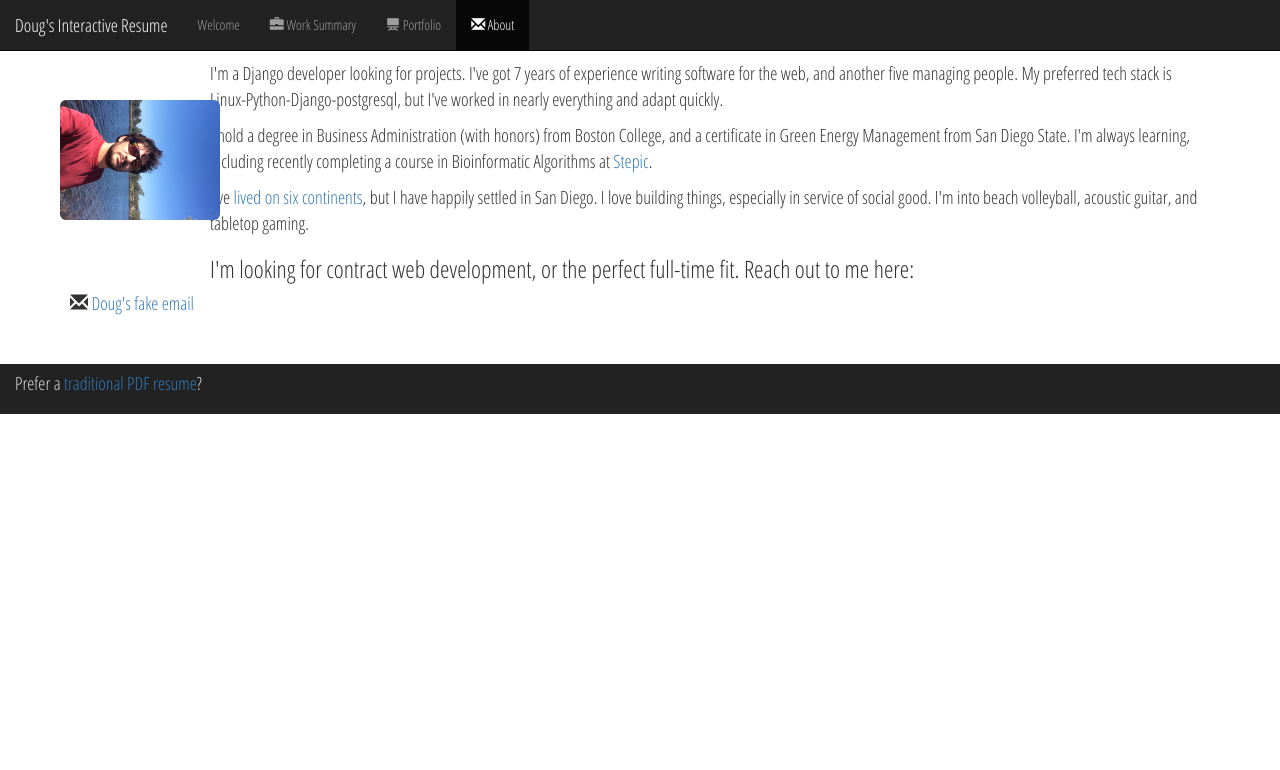
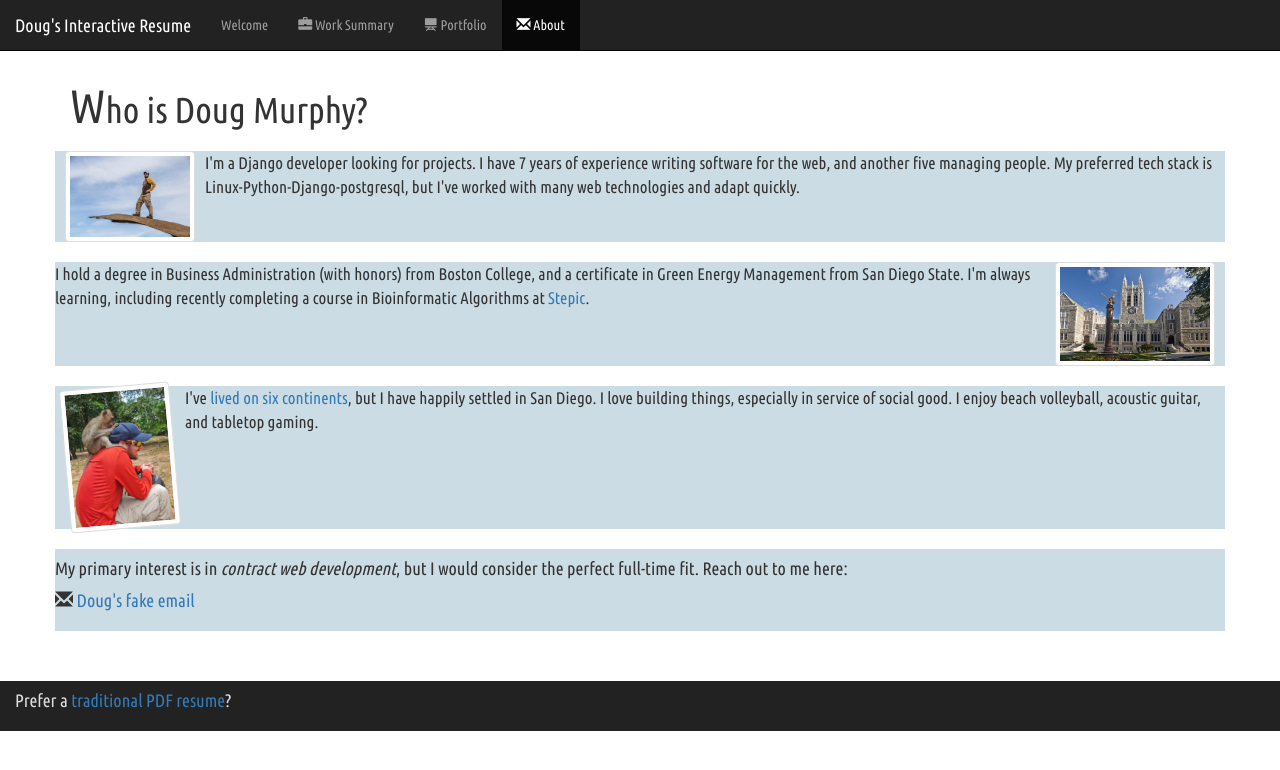
Before and after one commit to dougmurphy34/InteractiveResume, a Django app: page /contact/ in a window 1280 px wide. Shown: the top 770 px of the page. Run offline with Django 3.2, Linux system fonts and the light colour scheme; some libraries are stand-ins or nearby versions.

Commit message:
Added splash_image and splash_image_caption to Job model New primary font - Ubuntu condensed Reverse order of job_list queryset to match typical resumes Redesign About page to be more visual. Add splash images to job_detail page.  Hide empty panels for splash image and skills.

```diff
--- a/resume/admin.py
+++ b/resume/admin.py
@@ -13,7 +13,7 @@ class JobAdmin(admin.ModelAdmin):
     # end_date isn't bold in the admin view because it's not required - it can be null
     fieldsets = [
         ('Names', {'fields': ['company_name', 'job_title']}),
-        ('Images', {'fields': ['company_logo']}),
+        ('Images', {'fields': ['company_logo', 'splash_image', 'splash_image_caption']}),
         ('Dates', {'fields': ['start_date', 'end_date']}),  #, 'classes': ['collapse']
         ('Description', {'fields': ['job_description'], 'classes': ['wide']})
 
--- a/resume/models.py
+++ b/resume/models.py
@@ -11,6 +11,8 @@ class Job(models.Model):
     # company_logo returns a string that, when passed to "static" in an image src, will load the logo.
     # Usage: <img src="{% static job.company_logo %}" />
     company_logo = models.CharField(max_length=50, null=True)
+    splash_image = models.CharField(max_length=50, null=True)
+    splash_image_caption = models.CharField(max_length=100, null=True)
 
     def __unicode__(self):
         return str(self.company_name + " - " + self.job_title)
--- a/resume/static/css/resume.css
+++ b/resume/static/css/resume.css
@@ -1,18 +1,7 @@
 /*full-site font from Google*/
 body {
-    font-family: "Open Sans Condensed", arial, helvetica, serif;
+    font-family: "Ubuntu Condensed", sans-serif;
 }
-
-/* Not using this any more.  Delete?
-h1 {
-    color: rgba(99,0,0,1);
-}
-
-h1 + p {
-    font-weight: bold;
-}
-
-*/
 
 /* White-colored font with shadow, for overlaying on images (like Welcome page Jumbotron */
 h2 {
@@ -25,7 +14,7 @@ h2 {
 
 /* Enlarge text intended to be read as prose, but not in (for instance) datagrids */
 p {
-    font-size: 1.3em;
+    font-size: 1.2em;
 }
 
 
@@ -56,8 +45,20 @@ footer h4 {
     width: 90px;
 }
 
-.imagePanel {
+.date-range {
+    text-align: right;
+}
 
+.image-panel {
+    padding: 20px;
+    text-align: center;
+    box-shadow: 8px 8px 10px #8888AA;
+    margin: auto;
+}
+
+.image-panel img {
+
+    max-width: 300px;
 }
 
 /* for Job Detail page, to center and pad logo box.  Box Shadow for fun. */
@@ -90,6 +91,7 @@ footer h4 {
     /*padding-right: 10px;*/
 }
 
+/* to make space under the navbar (and prevent content overlap except when scrolling */
 #menuSpacerDiv {
                 margin-top: 60px;
             }
--- a/resume/views.py
+++ b/resume/views.py
@@ -15,7 +15,7 @@ def index(request):
 
 
 def all_my_jobs(request):  # doesn't match template name, should probably rename this view
-    jobs = Job.objects.get_queryset().order_by('start_date')
+    jobs = Job.objects.get_queryset().order_by('-start_date')
     skills = Skill.objects.all().exclude(skill_logo__exact=None)
 
     if len(jobs) == 0:
--- a/templates/irf/contact.html
+++ b/templates/irf/contact.html
@@ -1,19 +1,78 @@
 {% extends 'resume/base.html' %}
 {% load static %}
+
+{% block page_scripts %}
+
+    <style>
+
+        section {
+
+        }
+
+        section > div {
+            margin: 20px;
+            background-color: rgba(000,080,120,0.2)
+        }
+
+        .about-images {
+            margin: 0 10px;
+        }
+
+        #img1 {
+            float:left;
+            width: 130px;
+        }
+
+        #img2 {
+            float:right;
+            width: 160px;
+        }
+
+        #img3 {
+            float:left;
+            width: 110px;
+            transform: rotate(-5deg)
+        }
+
+
+    </style>
+
+{% endblock page_scripts %}
 
 {% block body_block %}
 
     <div class="container">
+
+    <h1>Who is Doug Murphy?</h1>
         <section id="introduction">
-            <img src="{% static 'DougFace2.JPG' %}" class="img-rounded front-page-image" />
-            <p>I'm a Django developer looking for projects.  I've got 7 years of experience writing software for the web, and another five managing people.  My preferred tech stack is Linux-Python-Django-postgresql, but I've worked in nearly everything and adapt quickly.</p>
-            <p>I hold a degree in Business Administration (with honors) from Boston College, and a certificate in Green Energy Management from San Diego State.  I'm always learning, including recently completing a course in Bioinformatic Algorithms at <a href="https://stepic.org/">Stepic</a>.</p>
-            <p>I've <a href="http://douganddaniele.tumblr.com/page/3">lived on six continents</a>, but I have happily settled in San Diego.  I love building things, especially in service of social good.  I'm into beach volleyball, acoustic guitar, and tabletop gaming.</p>
+            <div class="row">
+                <img src="{% static 'images/potatochiprock.jpg' %}" id="img1" class="about-images img-thumbnail" />
+                <p>
+                    I'm a Django developer looking for projects.  I have 7 years of experience writing software for the web, and another five managing people.  My preferred tech stack is Linux-Python-Django-postgresql, but I've worked with many web technologies and adapt quickly.
+                </p>
+            </div>
+            <div class="row">
+                <p>
+                    <img class="about-images img-thumbnail" id="img2" src="{% static 'images/gassonhall.jpg' %}"/>
+                    I hold a degree in Business Administration (with honors) from Boston College, and a certificate in Green Energy Management from San Diego State.  I'm always learning, including recently completing a course in Bioinformatic Algorithms at <a href="https://stepic.org/">Stepic</a>.
+                </p>
+            </div>
+            <div class="row">
+                <p>
+                    <img id="img3" class="about-images img-thumbnail" src="{% static 'images/angkormonkey.jpg' %}"/>
+                    I've <a href="http://douganddaniele.tumblr.com/page/3">lived on six continents</a>, but I have happily settled in San Diego.  I love building things, especially in service of social good.  I enjoy beach volleyball, acoustic guitar, and tabletop gaming.
+                </p>
+            </div>
+            <div class="row">
+                <h4>My primary interest is in <em>contract web development</em>, but I would consider the perfect full-time fit.  Reach out to me here:</h4>
+                <address>
+                    <h4><span class="glyphicon glyphicon-envelope"></span> <a href="mailto:fakeemail@fakeland.com">Doug's fake email</a></h4>
+                </address>
+            </div>
+
+
         </section>
-        <h3>I'm looking for contract web development, or the perfect full-time fit.  Reach out to me here:</h3>
-        <address>
-            <h4><span class="glyphicon glyphicon-envelope"></span> <a href="mailto:fakeemail@fakeland.com">Doug's fake email</a></h4>
-        </address>
+
     </div>
 
 
--- a/templates/irf/welcome.html
+++ b/templates/irf/welcome.html
@@ -13,6 +13,7 @@
             font-size: 10px;
             font-weight: 200;
             line-height: 2.1428571435;
+            font-family: "Open Sans Condensed", arial, helvetica, serif;
         }
 
         .jumbotron:after {
--- a/templates/resume/base.html
+++ b/templates/resume/base.html
@@ -24,6 +24,7 @@
 
         <!-- From Google fonts, http://www.google.com/fonts-->
         <link href='//fonts.googleapis.com/css?family=Open+Sans+Condensed:300' rel='stylesheet' type='text/css'>
+        <link href='http://fonts.googleapis.com/css?family=Ubuntu+Condensed' rel='stylesheet' type='text/css'>
 
     {% endblock default_styles %}
 
```
Also changed, not shown: templates/resume/job_detail.html (+12 -2 lines), resume/migrations/0006_job_splash_image.py (added), resume/migrations/0007_job_splash_image_caption.py (added), resume/static/images/angkormonkey.jpg (added), resume/static/images/gassonhall.jpg (added), resume/static/images/helixaward.JPG (added), resume/static/images/innovaaward.JPG (added), resume/static/images/inside_plane_3000_2000.jpg (added), resume/static/images/potatochiprock.jpg (added), resume/static/images/veritasmedicinewebsite.gif (added), resume/static/images/weatherwarsbooth.jpg (added).
